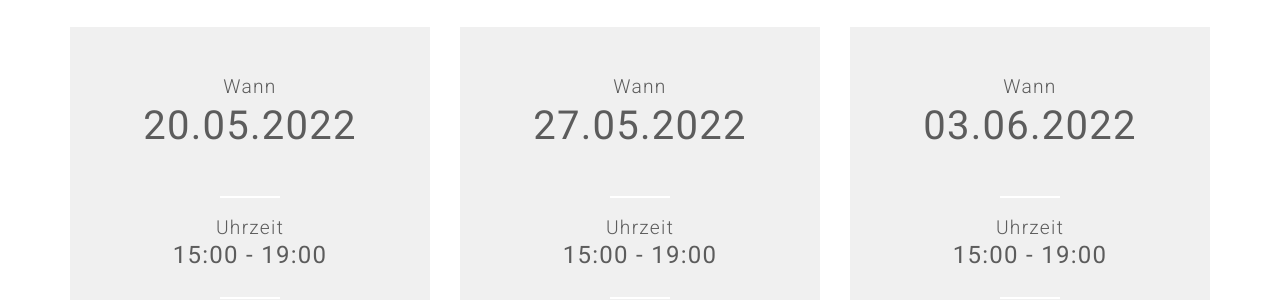
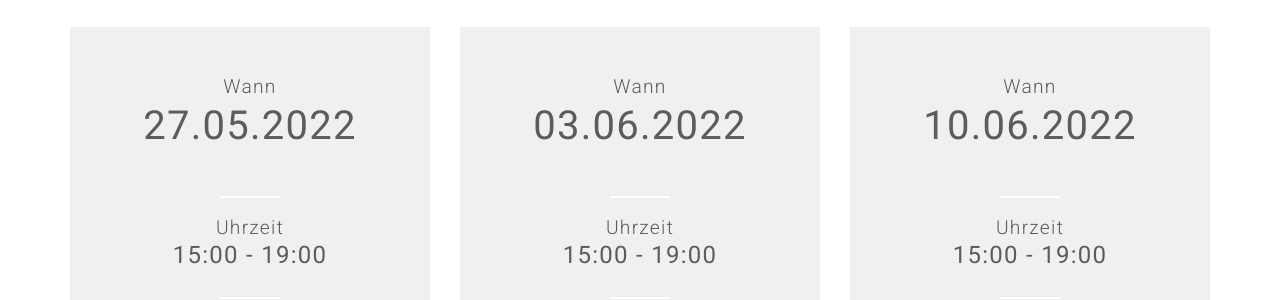
Before and after one commit to coderdojo-wien/coderdojo-wien.github.io, a Jekyll site: the page built from index.html, in a window 1280 px wide and 900 px high, scrolled down 3869 px. Shown: the part 185-485 px from the top of the window. Built offline with Jekyll 4.4.1, drawn with Linux system fonts in a browser that asks for light colours; nearby versions of some CDN libraries; comment, search, counter and statistics services are not loaded; some of the changed lines change nothing that is shown; some of the changed text lies outside the part shown.

Commit message:
Update events.yml

```diff
--- a/_data/events.yml
+++ b/_data/events.yml
@@ -3,16 +3,6 @@ title: "Termine"
 description: "Ein Anmeldung ist für die Teilnahme an den online CoderDojos nicht erforderlich. Das genaue Workshopprogramm mit den Teilnahmelinks finden sie in unserem aktuellen Newsletter, der jeweils bis spätestens den Tag davor versendet wird und auf unserer Hompepage https://www.facebook.com/coderdojowien. </br><b>Für die Teilnahme an offline CoderDojos ist unbedingt eine Anmeldung erforderlich!</b>"
 
 events-list:
-- event-date: 20.05.2022
-  event-time: 15:00 - 19:00
-  event-startdate: 2022-05-20T15:00:00+0100
-  event-enddate: 2022-05-29T19:00:00+0100
-  event-name: Online CoderDojo
-  event-type: Online
-  event-place: Online Dojo
-  event-place-name: Online
-  event-url: "https://linz.coderdojo.net/termine/"
-
 - event-date: 27.05.2022
   event-time: 15:00 - 19:00
   event-startdate: 2022-05-27T15:00:00+0100
@@ -33,6 +23,16 @@ events-list:
   event-place-name: Online
   event-url: "https://linz.coderdojo.net/termine/"
 
+- event-date: 10.06.2022
+  event-time: 15:00 - 19:00
+  event-startdate: 2022-06-10T15:00:00+0100
+  event-enddate: 2022-06-10T19:00:00+0100
+  event-name: Online CoderDojo
+  event-type: Online
+  event-place: Online Dojo
+  event-place-name: Online
+  event-url: "https://linz.coderdojo.net/termine/"
+
 # - event-date: 17.01.2022
 #   event-time: 15:00 - 19:00
 #   event-startdate: 2022-01-17T15:00:00+0100
```
